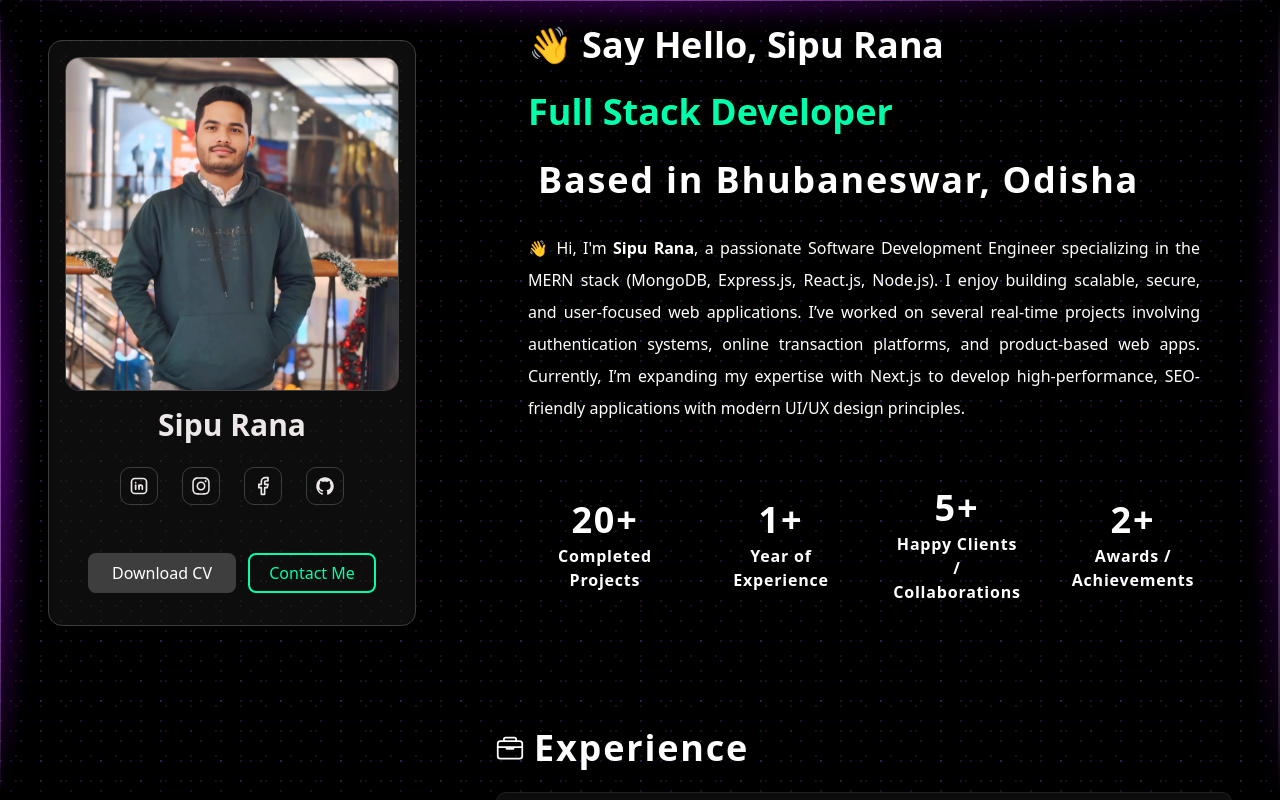
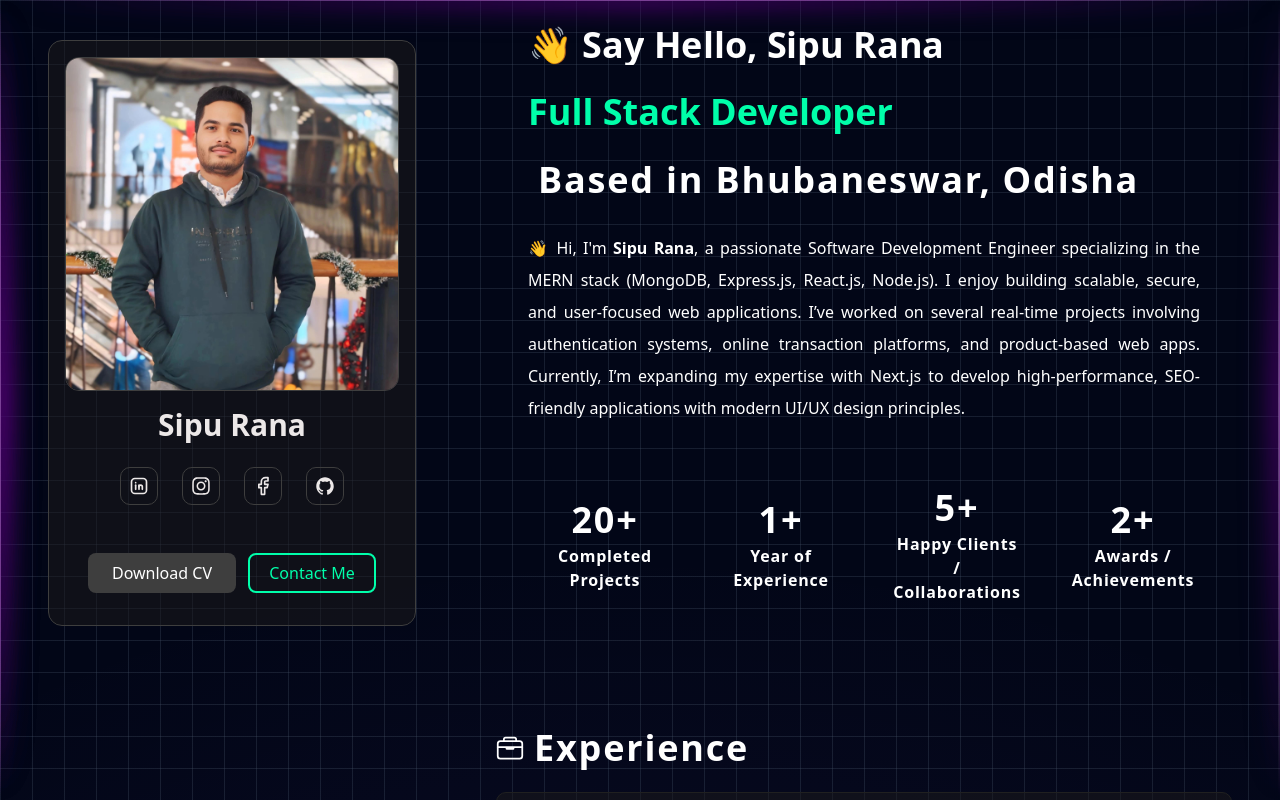
Before and after one commit to sipu-bit/Portfolio, a Next.js app: page / in a window 1280 px wide. Shown: the top 800 px of the page. Built offline with nearby package versions, Linux system fonts and the light colour scheme.

Commit message:
smooth scrolling component added

```diff
--- a/app/page.tsx
+++ b/app/page.tsx
@@ -12,15 +12,15 @@ import GreenGlowLine from "@/components/ui/GlowingLine";
 export default function HomePage() {
   return (
     <div className="w-full  inset-0 z-0 min-h-screen flex flex-col" style={{
-      background: "#000000",
+      background: "#020617",
       backgroundImage: `
-        radial-gradient(circle at 1px 1px, rgba(139, 92, 246, 0.2) 1px, transparent 0),
-        radial-gradient(circle at 1px 1px, rgba(59, 130, 246, 0.18) 1px, transparent 0),
-        radial-gradient(circle at 1px 1px, rgba(236, 72, 153, 0.15) 1px, transparent 0)
+        linear-gradient(to right, rgba(71,85,105,0.3) 1px, transparent 1px),
+        linear-gradient(to bottom, rgba(71,85,105,0.3) 1px, transparent 1px),
+        radial-gradient(circle at 50% 50%, rgba(139,92,246,0.15) 0%, transparent 70%)
       `,
-      backgroundSize: "20px 20px, 30px 30px, 25px 25px",
-      backgroundPosition: "0 0, 10px 10px, 15px 5px",
+      backgroundSize: "32px 32px, 32px 32px, 100% 100%",
     }}>
+
 <GreenGlowLine className="fixed top-0 z-50" orientation="horizontal" side="top" />
 <GreenGlowLine className="fixed left-0 z-50" orientation="vertical" side="left" />
 <GreenGlowLine className="fixed right-0 z-50" orientation="vertical" side="right" />
--- a/components/provider/LenisProvider.tsx
+++ b/components/provider/LenisProvider.tsx
@@ -1,18 +1,45 @@
 "use client";
+
 import React, { useEffect, useRef } from "react";
 import Lenis from "lenis";
 
-export default function LenisProvider({ children }: { children: React.ReactNode }) {
+interface LenisProviderProps {
+  children: React.ReactNode;
+  duration?: number; // scroll duration (smoothness)
+}
+
+export default function LenisProvider({
+  children,
+  duration = 3.5,
+}: LenisProviderProps) {
   const lenisRef = useRef<Lenis | null>(null);
+  const rafRef = useRef<number | null>(null);
 
   useEffect(() => {
-    lenisRef.current = new Lenis({ smoothWheel: true });
-    function raf(time: number) {
-      lenisRef.current?.raf(time);
-      requestAnimationFrame(raf);
-    }
-    requestAnimationFrame(raf);
-  }, []);
+    const lenis = new Lenis({
+      duration,
+      lerp: 0.1,
+      wheelMultiplier: 1,
+      touchMultiplier: 1.5,
+      infinite: false,
+      orientation: "vertical",
+      gestureOrientation: "vertical",
+      easing: (t: number) => Math.min(1, 1.001 - Math.pow(2, -10 * t)),
+    });
+
+    lenisRef.current = lenis;
+
+    const raf = (time: number) => {
+      lenis.raf(time);
+      rafRef.current = requestAnimationFrame(raf);
+    };
+    rafRef.current = requestAnimationFrame(raf);
+
+    return () => {
+      if (rafRef.current) cancelAnimationFrame(rafRef.current);
+      lenis.destroy();
+    };
+  }, [duration]);
 
   return <>{children}</>;
 }
```
